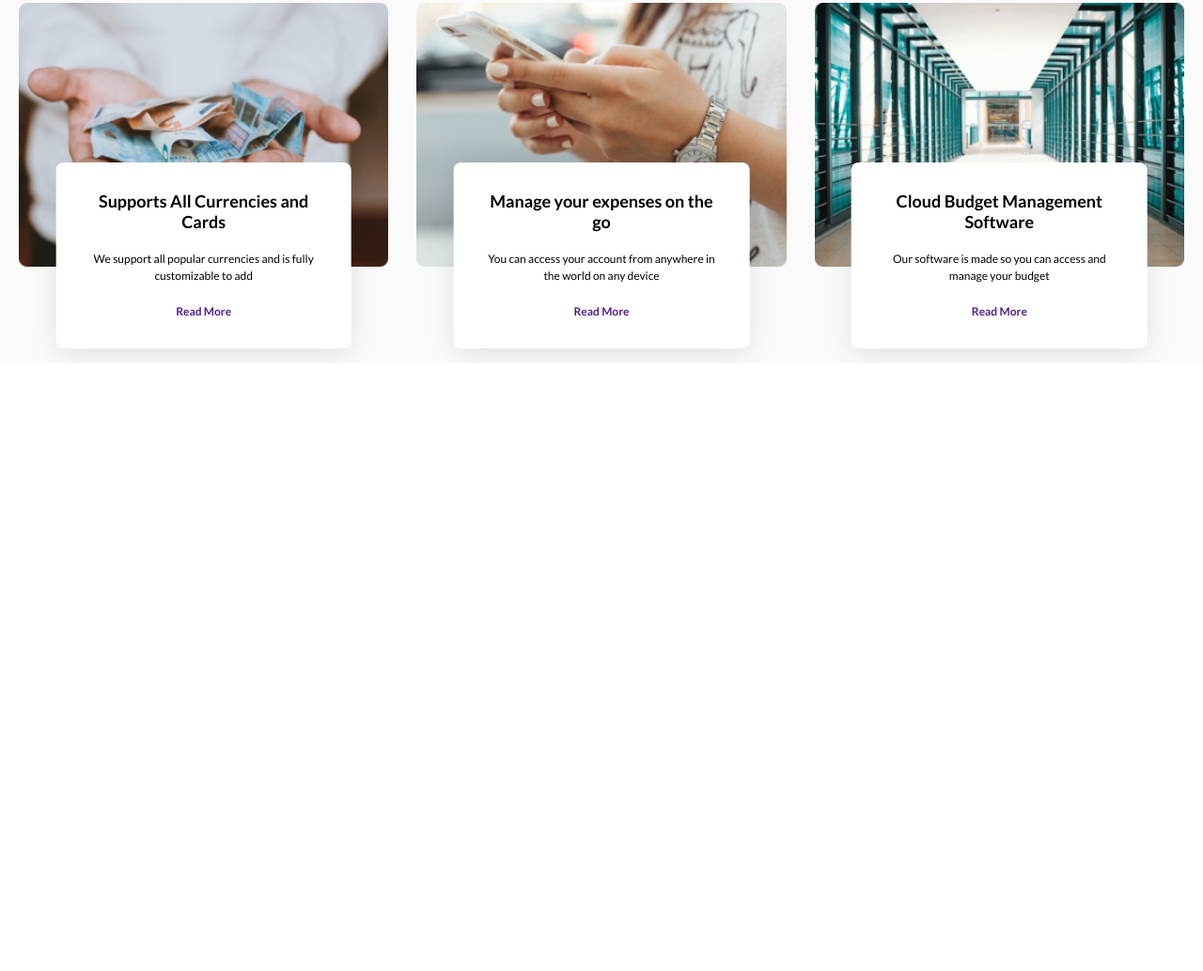
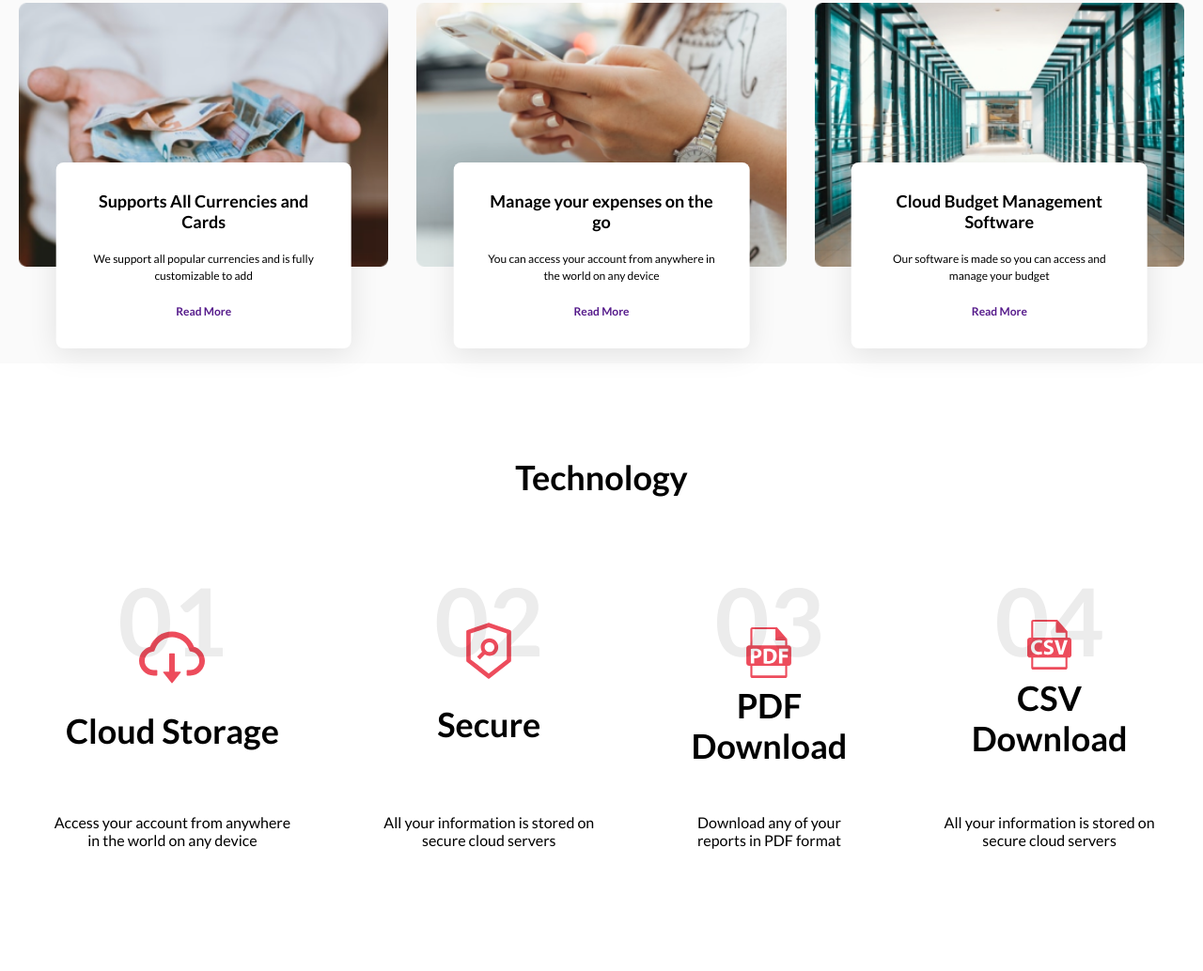
Before and after one commit to mainazarov1/CloudBudget, a website: page index.html in a window 1280 px wide. Shown: the part 1519-2553 px from the top of the page at 94% size. Before the commit the page ends 1906 px from the top, so only its background shows below. Drawn offline with Linux system fonts and the light colour scheme.

Commit message:
feat: add technology section

```diff
--- a/index.html
+++ b/index.html
@@ -101,6 +101,37 @@
 			</ul>
 		</div>
 	</section>
+	<section class="technology">
+		<div class="container">
+			<h2 class="title">Technology</h2>
+			<ul class="technology__wrap">
+				<li class="technology__item">
+					<img src="./assets/icons/cloud.svg" alt="cloud">
+					<span>01</span>
+					<h2 class="title">Cloud Storage</h2>
+					<p class="description">Access your account from anywhere in the world on any device</p>
+				</li>
+				<li class="technology__item">
+					<img src="./assets/icons/secure-icon.svg" alt="secure">
+					<span>02</span>
+					<h2 class="title">Secure</h2>
+					<p class="description">All your information is stored on secure cloud servers</p>
+				</li>
+				<li class="technology__item">
+					<img src="./assets/icons/pdf-icon.svg" alt="pdf-file">
+					<span>03</span>
+					<h2 class="title">PDF Download</h2>
+					<p class="description">Download any of your reports in PDF format</p>
+				</li>
+				<li class="technology__item">
+					<img src="./assets/icons/csv-icon.svg" alt="csv-file">
+					<span>04</span>
+					<h2 class="title">CSV Download</h2>
+					<p class="description">All your information is stored on secure cloud servers</p>
+				</li>
+			</ul>
+		</div>
+	</section>
 </body>
 
 </html>
--- a/styles/style.scss
+++ b/styles/style.scss
@@ -238,3 +238,49 @@ section:not(:first-child) {
 
   }
 }
+.technology {
+	.title {
+		font-family: Lato;
+font-style: normal;
+font-weight: 600;
+font-size: 36px;
+line-height: 43px;
+text-align: center;
+		text-align: center;
+		margin-bottom: 50px;
+	}
+	&__wrap {
+		display: flex;
+		justify-content: space-between;
+		padding-top: 50px;
+	}
+	&__item {position: relative;
+		display: flex;
+		flex-direction: column;
+		align-items: center;
+		justify-content: space-between;
+		text-align: center;
+		padding: 30px;
+		&:not(:last-child) {
+			margin-right: 30px;
+		}
+		span {
+			position: absolute;
+			top: -10%;
+			left: 50%;
+			transform: translateX(-50%);
+			// color: rgba($grey-color,1);
+			color: rgba(16, 16, 16, 0.08);
+			font-family: Lato;
+font-size: 100px;
+font-style: normal;
+font-weight: 700;
+line-height: 120px;
+letter-spacing: 0em;
+text-align: center;
+
+		}
+	}
+	.description {
+	}
+}
```
Also changed, not shown: styles/style.css, 1 other file.
